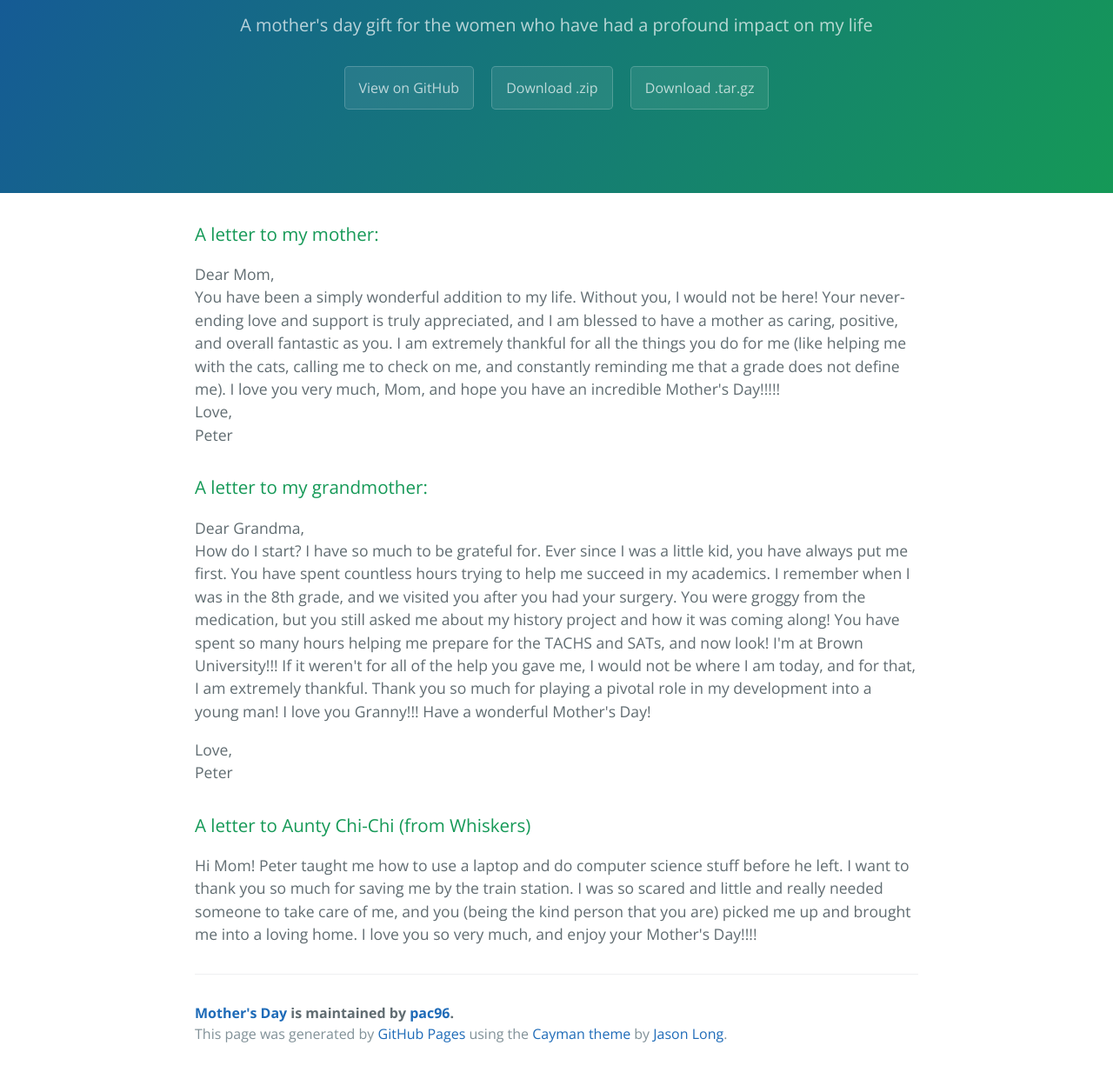
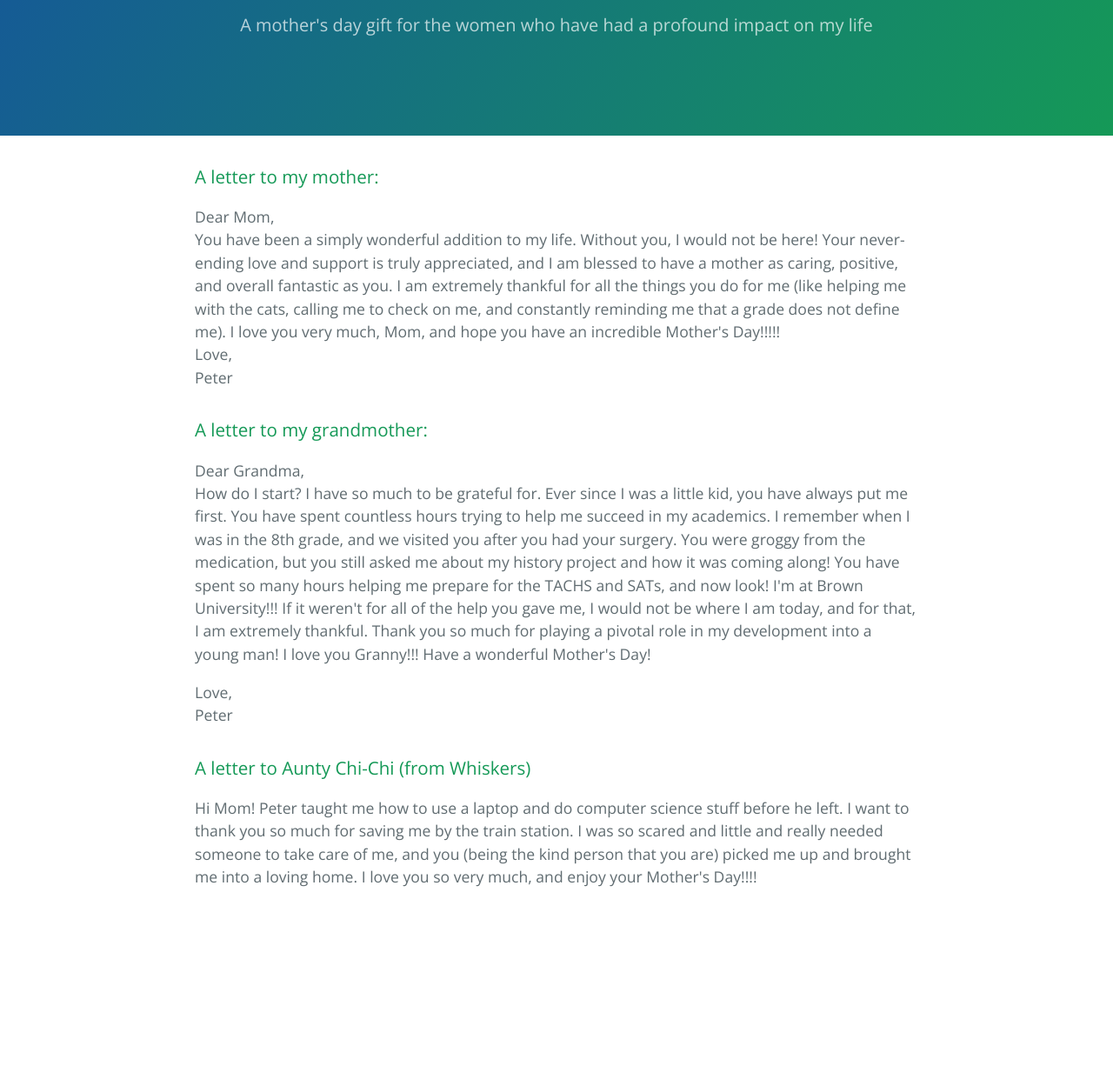
Before and after one commit to pac96/mothersday, a plain HTML site: page index.html in a window 1280 px wide. Shown: the part 161-1394 px from the top of the page at 87% size. After the commit the page ends 1232 px from the top, so only its background shows below. Drawn offline with nearby package versions, Linux system fonts and the light colour scheme.

Commit message:
Update index.html

```diff
--- a/index.html
+++ b/index.html
@@ -13,9 +13,6 @@
     <section class="page-header">
       <h1 class="project-name">Mother&#39;s Day</h1>
       <h2 class="project-tagline">A mother&#39;s day gift for the women who have had a profound impact on my life</h2>
-      <a href="https://github.com/pac96/mothersday" class="btn">View on GitHub</a>
-      <a href="https://github.com/pac96/mothersday/zipball/master" class="btn">Download .zip</a>
-      <a href="https://github.com/pac96/mothersday/tarball/master" class="btn">Download .tar.gz</a>
     </section>
 
     <section class="main-content">
@@ -41,11 +38,11 @@ Peter</p>
 
 <p>Hi Mom! Peter taught me how to use a laptop and do computer science stuff before he left. I want to thank you so much for saving me by the train station. I was so scared and little and really needed someone to take care of me, and you (being the kind person that you are) picked me up and brought me into a loving home. I love you so very much, and enjoy your Mother's Day!!!!</p>
 
-      <footer class="site-footer">
-        <span class="site-footer-owner"><a href="https://github.com/pac96/mothersday">Mother&#39;s Day</a> is maintained by <a href="https://github.com/pac96">pac96</a>.</span>
+      <!--<footer class="site-footer">-->
+      <!--  <span class="site-footer-owner"><a href="https://github.com/pac96/mothersday">Mother&#39;s Day</a> is maintained by <a href="https://github.com/pac96">pac96</a>.</span>-->
 
-        <span class="site-footer-credits">This page was generated by <a href="https://pages.github.com">GitHub Pages</a> using the <a href="https://github.com/jasonlong/cayman-theme">Cayman theme</a> by <a href="https://twitter.com/jasonlong">Jason Long</a>.</span>
-      </footer>
+      <!--  <span class="site-footer-credits">This page was generated by <a href="https://pages.github.com">GitHub Pages</a> using the <a href="https://github.com/jasonlong/cayman-theme">Cayman theme</a> by <a href="https://twitter.com/jasonlong">Jason Long</a>.</span>-->
+      <!--</footer>-->
 
     </section>
 
```
